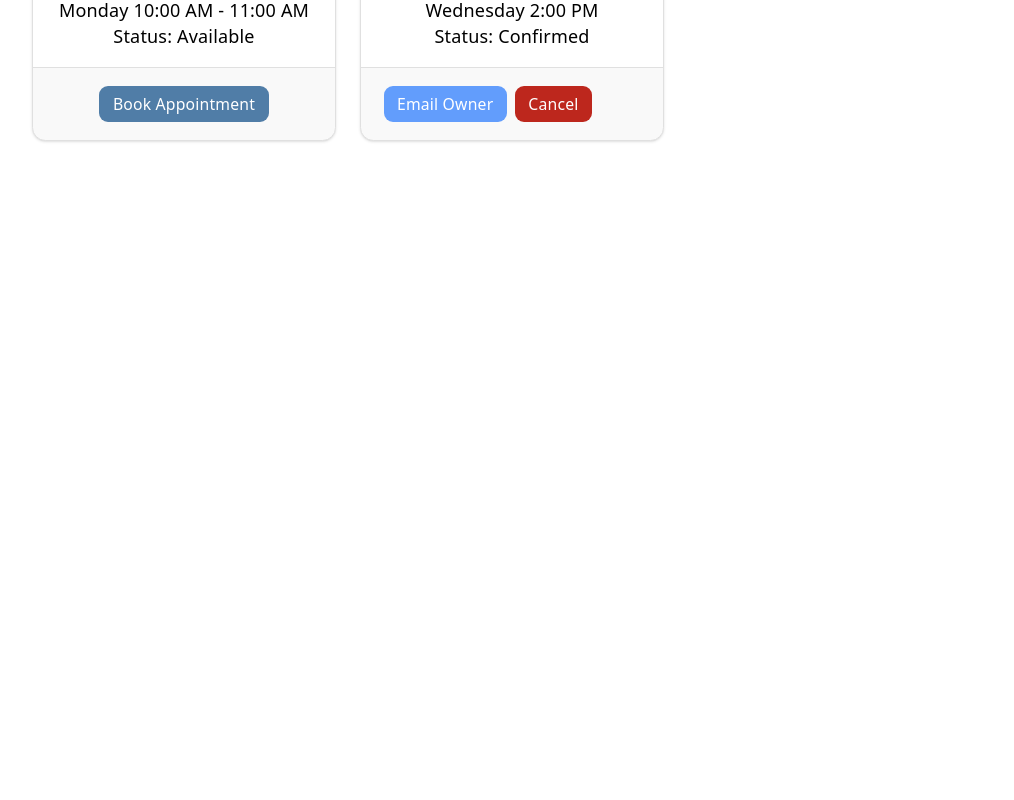
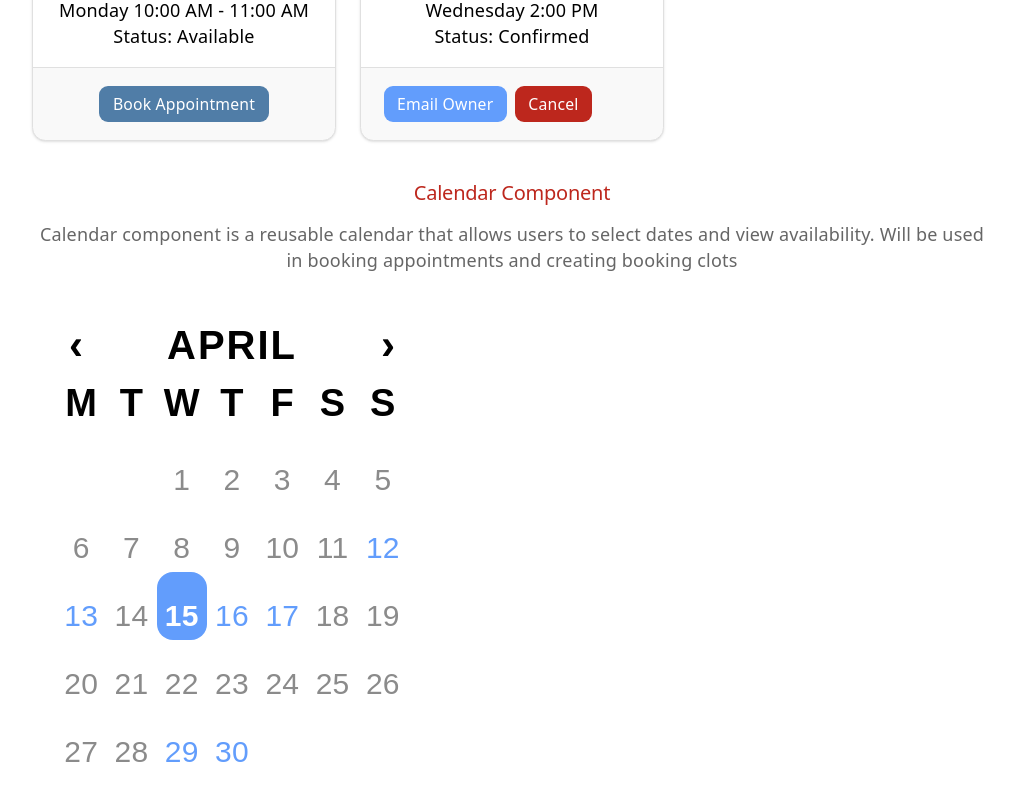
Before and after one commit to AyazCiplak/comp307-booking-frontend, a React (Vite) app: page /public/temp in a window 1280 px wide. Shown: the part 614-1414 px from the top of the page, without its empty margins (128-1142 px from the left). Before the commit the page ends 835 px from the top, so only its background shows below. Built offline with nearby package versions, Linux system fonts and the light colour scheme.

Commit message:
calendar component

```diff
--- a/package.json
+++ b/package.json
@@ -11,6 +11,7 @@
   },
   "dependencies": {
     "react": "^19.2.4",
+    "react-calendar": "^6.0.1",
     "react-dom": "^19.2.4",
     "react-router-dom": "^7.14.1"
   },
--- /dev/null
+++ b/src/components/ui/CalendarComponent.css
@@ -0,0 +1,172 @@
+/* Calendar.css */
+
+/* Container */
+.calendar-wrapper {
+  display: inline-block;
+  background-color: white;
+  padding: 24px 24px 24px 24px;
+}
+
+/* Base Calendar reset */
+.custom-calendar {
+  width: 100%;
+  max-width: 480px; /* 120 * 4px */
+  border: none !important;
+  background-color: transparent;
+  font-family: sans-serif;
+  color: #8b8b8b;
+}
+
+/* Remove default button styles */
+.custom-calendar button {
+  margin: 0;
+  border: 0;
+  background: transparent;
+  font-family: inherit;
+  color: inherit;
+}
+
+.custom-calendar button:enabled:hover,
+.custom-calendar button:enabled:focus {
+  background: transparent;
+}
+
+/* Navigation Header */
+.react-calendar__navigation {
+  margin-bottom: 16px;
+  height: 56px;
+  display: flex;
+  align-items: center;
+}
+
+.react-calendar__navigation button {
+  font-size: 42px;
+  font-weight: bold;
+  color: black;
+  min-width: 40px;
+}
+
+.react-calendar__navigation__label span {
+  font-size: 40px;
+  font-weight: 800;
+  letter-spacing: 2px;
+  color: black;
+}
+
+/* Weekday Headers */
+.react-calendar__month-view__weekdays {
+  margin-bottom: 10px;
+  text-transform: uppercase;
+}
+
+.react-calendar__month-view__weekdays__weekday {
+  padding: 4px;
+  text-align: center;
+}
+
+.react-calendar__month-view__weekdays__weekday abbr {
+  text-decoration: none;
+  font-size: 38px;
+  font-weight: bold;
+  color: black;
+}
+
+/* day tiles */
+.day-tile {
+  height: 68px;
+  border-radius: 16px;
+  font-size: 30px;
+  line-height: 68px;
+  text-align: center;
+  justify-content: center;
+  color: #8b8b8b;
+  transition: background-color 0.2s;
+}
+
+.day-tile.is-selected {
+  background-color: #629dfc !important;
+  color: white !important;
+  font-weight: bold;
+}
+
+.day-tile.is-available {
+  color: #629dfc;
+}
+
+.day-tile:hover {
+  background-color: #629dfc !important;
+  color: white !important;
+}
+
+/* Month tiles */
+.month-tile {
+  height: 60px;
+  border-radius: 12px;
+  font-size: 22px;
+  font-weight: 600;
+  color: #8b8b8b;
+  background-color: #f5f5f5;
+  transition: all 0.2s;
+  display: flex;
+  align-items: center;
+  justify-content: center;
+}
+
+.month-tile:hover {
+  background-color: #629dfc !important;
+  color: white;
+}
+
+.month-tile.is-selected {
+  background-color: #629dfc;
+  color: white;
+  font-weight: bold;
+}
+
+/* year view  */
+.react-calendar__tile__react-calendar__year-view__months__month {
+  height: 80px;
+  border-radius: 22px;
+  font-size: 40px;
+  line-height: 80px;
+  text-align: center;
+  justify-content: center;
+  color: black;
+  transition: background-color 0.2s;
+}
+
+/* year tile  */
+.year-tile {
+  height: 60px;
+  border-radius: 12px;
+  font-size: 22px;
+  font-weight: 600;
+  color: #8b8b8b;
+  background-color: #f5f5f5;
+  transition: all 0.2s;
+  display: flex;
+  align-items: center;
+  justify-content: center;
+}
+
+.year-tile:hover {
+  background-color: #629dfc !important;
+  color: white;
+}
+
+.year-tile.is-selected {
+  background-color: #629dfc;
+  color: white;
+  font-weight: bold;
+}
+
+.react-calendar__tile__react-decade-view__years__year {
+  height: 80px;
+  border-radius: 16px;
+  font-size: 42px;
+  line-height: 80px;
+  text-align: center;
+  justify-content: center;
+  color: black;
+  transition: background-color 0.2s;
+}
--- /dev/null
+++ b/src/components/ui/CalendarComponent.tsx
@@ -0,0 +1,93 @@
+import { useState } from "react";
+import Calendar, { type CalendarProps } from "react-calendar";
+import "react-calendar/dist/Calendar.css";
+import "./CalendarComponent.css";
+
+const REFERENCE_YEAR = 2026;
+const REFERENCE_MONTH_INDEX = 3;
+const REFERENCE_SELECTED_DAY = 15;
+const AVAILABLE_DAYS = new Set([12, 13, 16, 17, 29, 30]); //days that already have bookings, need to update this when we have backend integration
+
+function isSameDay(a: Date, b: Date) {
+  return (
+    a.getFullYear() === b.getFullYear() &&
+    a.getMonth() === b.getMonth() &&
+    a.getDate() === b.getDate()
+  );
+}
+
+function CalendarComponent() {
+  const [selectedDate, setSelectedDate] = useState<Date>(
+    new Date(REFERENCE_YEAR, REFERENCE_MONTH_INDEX, REFERENCE_SELECTED_DAY),
+  );
+
+  const tileClassName: CalendarProps["tileClassName"] = ({ date, view }) => {
+    // switching between month/year/decade views
+    if (view === "month") {
+      const isReferenceMonth =
+        date.getFullYear() === REFERENCE_YEAR &&
+        date.getMonth() === REFERENCE_MONTH_INDEX;
+      const isAvailable =
+        isReferenceMonth && AVAILABLE_DAYS.has(date.getDate());
+
+      let classes = "day-tile";
+      if (isSameDay(date, selectedDate)) {
+        classes += " is-selected";
+      } else if (isAvailable) {
+        classes += " is-available";
+      }
+      return classes;
+    }
+
+    if (view === "year") {
+      const isCurrentMonth =
+        date.getFullYear() === selectedDate.getFullYear() &&
+        date.getMonth() === selectedDate.getMonth();
+
+      let classes = "month-tile";
+      if (isCurrentMonth) {
+        classes += " is-selected";
+      }
+      return classes;
+    }
+
+    if (view === "decade") {
+      const isCurrentYear = date.getFullYear() === selectedDate.getFullYear();
+
+      let classes = "year-tile";
+      if (isCurrentYear) {
+        classes += " is-selected";
+      }
+      return classes;
+    }
+
+    return "";
+  };
+
+  return (
+    <div className="calendar-wrapper">
+      <Calendar
+        value={selectedDate}
+        defaultActiveStartDate={
+          new Date(REFERENCE_YEAR, REFERENCE_MONTH_INDEX, 1)
+        }
+        onChange={(value) => {
+          if (value instanceof Date) setSelectedDate(value);
+        }}
+        showNeighboringMonth={false}
+        prev2Label={null}
+        next2Label={null}
+        formatShortWeekday={(_, date) =>
+          date.toLocaleDateString("en-US", { weekday: "narrow" })
+        }
+        formatMonthYear={(_, date) =>
+          date.toLocaleDateString("en-US", { month: "long" }).toUpperCase()
+        }
+        tileClassName={tileClassName}
+        className="custom-calendar"
+      />
+    </div>
+  );
+}
+
+export default CalendarComponent;
--- a/src/pages/public/temp/Temp.tsx
+++ b/src/pages/public/temp/Temp.tsx
@@ -1,37 +1,66 @@
 import Button from "../../../components/ui/Button";
 import Card from "../../../components/ui/Card";
+import CalendarComponent from "../../../components/ui/CalendarComponent";
 
 // TEMP file to illustrate reusable components created
 function Temp() {
   return (
-    <div style={{ maxWidth: '1000px', margin: '0 auto', padding: '40px 20px' }}>
-      <h1 style={{ fontSize: '28px', marginBottom: '30px' }}>(TEMP) Components Illustration</h1>
+    <div style={{ maxWidth: "1000px", margin: "0 auto", padding: "40px 20px" }}>
+      <h1 style={{ fontSize: "28px", marginBottom: "30px" }}>
+        (TEMP) Components Illustration
+      </h1>
 
-      <h2 style={{ fontSize: '20px', marginBottom: '16px' }}>Buttons Demo - All Variants</h2>
-      <div style={{ display: 'flex', gap: '12px', marginBottom: '40px', flexWrap: 'wrap' }}>
+      <h2 style={{ fontSize: "20px", marginBottom: "16px" }}>
+        Buttons Demo - All Variants
+      </h2>
+      <div
+        style={{
+          display: "flex",
+          gap: "12px",
+          marginBottom: "40px",
+          flexWrap: "wrap",
+        }}
+      >
         <Button variant="primary">Primary</Button>
         <Button variant="secondary">Secondary</Button>
         <Button variant="danger">Danger</Button>
         <Button variant="ghost">Ghost</Button>
       </div>
 
-      <h2 style={{ fontSize: '20px', marginBottom: '16px' }}>Button Sizes</h2>
-      <div style={{ display: 'flex', gap: '12px', alignItems: 'center', marginBottom: '40px' }}>
+      <h2 style={{ fontSize: "20px", marginBottom: "16px" }}>Button Sizes</h2>
+      <div
+        style={{
+          display: "flex",
+          gap: "12px",
+          alignItems: "center",
+          marginBottom: "40px",
+        }}
+      >
         <Button size="sm">Small</Button>
         <Button size="md">Medium</Button>
         <Button size="lg">Large</Button>
       </div>
 
-      <h2 style={{ fontSize: '20px', marginBottom: '16px' }}>Card Component</h2>
-      <p style={{ marginBottom: '20px', color: '#666' }}>
-        Cards are a container copmonent that group related information together with consistent styling/borders/etc.
-        Will be used within the dashboard to format appointments, booking slots, and calendar entries.
+      <h2 style={{ fontSize: "20px", marginBottom: "16px" }}>Card Component</h2>
+      <p style={{ marginBottom: "20px", color: "#666" }}>
+        Cards are a container copmonent that group related information together
+        with consistent styling/borders/etc. Will be used within the dashboard
+        to format appointments, booking slots, and calendar entries.
       </p>
 
-      <div style={{ display: 'grid', gridTemplateColumns: 'repeat(auto-fill, minmax(300px, 1fr))', gap: '24px', marginBottom: '40px' }}>
+      <div
+        style={{
+          display: "grid",
+          gridTemplateColumns: "repeat(auto-fill, minmax(300px, 1fr))",
+          gap: "24px",
+          marginBottom: "40px",
+        }}
+      >
         <Card>
           <Card.Header>
-            <h3 style={{ margin: 0, fontSize: '18px' }}>E.g. Office Hour Booking</h3>
+            <h3 style={{ margin: 0, fontSize: "18px" }}>
+              E.g. Office Hour Booking
+            </h3>
           </Card.Header>
           <Card.Content>
             <p>Prof. Vybihal</p>
@@ -39,13 +68,17 @@ function Temp() {
             <p>Status: Available</p>
           </Card.Content>
           <Card.Footer>
-            <Button variant="primary" size="sm">Book Appointment</Button>
+            <Button variant="primary" size="sm">
+              Book Appointment
+            </Button>
           </Card.Footer>
         </Card>
 
         <Card>
           <Card.Header>
-            <h3 style={{ margin: 0, fontSize: '18px' }}>E.g. Upcoming Appointment</h3>
+            <h3 style={{ margin: 0, fontSize: "18px" }}>
+              E.g. Upcoming Appointment
+            </h3>
           </Card.Header>
           <Card.Content>
             <p>Meeting with TA</p>
@@ -53,14 +86,29 @@ function Temp() {
             <p>Status: Confirmed</p>
           </Card.Content>
           <Card.Footer>
-            <div style={{ display: 'flex', gap: '8px' }}>
-              <Button variant="secondary" size="sm">Email Owner</Button>
-              <Button variant="danger" size="sm">Cancel</Button>
+            <div style={{ display: "flex", gap: "8px" }}>
+              <Button variant="secondary" size="sm">
+                Email Owner
+              </Button>
+              <Button variant="danger" size="sm">
+                Cancel
+              </Button>
             </div>
           </Card.Footer>
         </Card>
       </div>
 
+      <h2 style={{ fontSize: "20px", marginBottom: "16px" }}>
+        Calendar Component
+      </h2>
+      <p style={{ marginBottom: "20px", color: "#666" }}>
+        Calendar component is a reusable calendar that allows users to select
+        dates and view availability. Will be used in booking appointments and
+        creating booking clots
+      </p>
+      <div style={{ maxWidth: "400px", marginBottom: "40px" }}>
+        <CalendarComponent />
+      </div>
     </div>
   );
 }
--- a/src/pages/shared/owner/CreateSlot.tsx
+++ b/src/pages/shared/owner/CreateSlot.tsx
@@ -1,7 +1,20 @@
+import CalendarComponent from "../../../components/ui/CalendarComponent.tsx";
+
+// const INPUT_CLS =
+//   "py-[15px] px-4 border-[3px] border-dark-grey rounded-xl text-[1.05rem] " +
+//   "outline-none bg-transparent placeholder:text-dark-grey " +
+//   "focus:border-steel-blue transition-colors duration-200 box-border";
+
 function CreateSlot() {
   return (
     <div>
+      {/* title */}
       <h1 className="text-2xl font-bold mb-4">Create a New Booking Slot</h1>
+
+      {/* calendar component */}
+      <div className="max-w-md mx-auto flex flex-col items-center gap-6 justify-start">
+        <CalendarComponent />
+      </div>
     </div>
   );
 }
```
Also changed, not shown: 1 other file (tests, documents, lock files or other folders).
